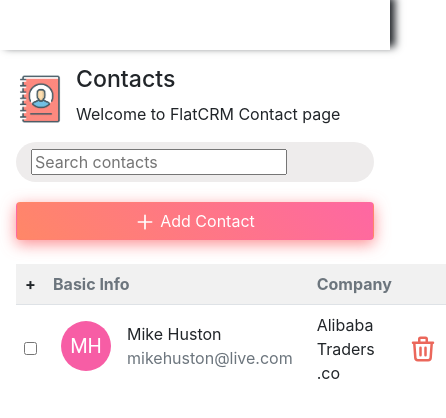
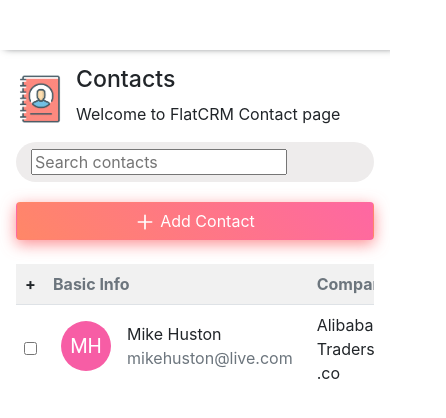
Before and after one commit to vishal-rathod-07/Contact-List-App, a React (Create React App) app: page / in a window 390 px wide. Shown: the top 418 px of the page, 446 px wide, since content can reach past the window. Built offline with nearby package versions, Linux system fonts and the light colour scheme.

Commit message:
Responsiveness for small devices added

```diff
--- a/src/components/ContactTable/contacttable.scss
+++ b/src/components/ContactTable/contacttable.scss
@@ -1,3 +1,7 @@
+.main-content-list {
+  overflow: auto;
+}
+
 tbody {
   border: 0 !important;
 }
```
